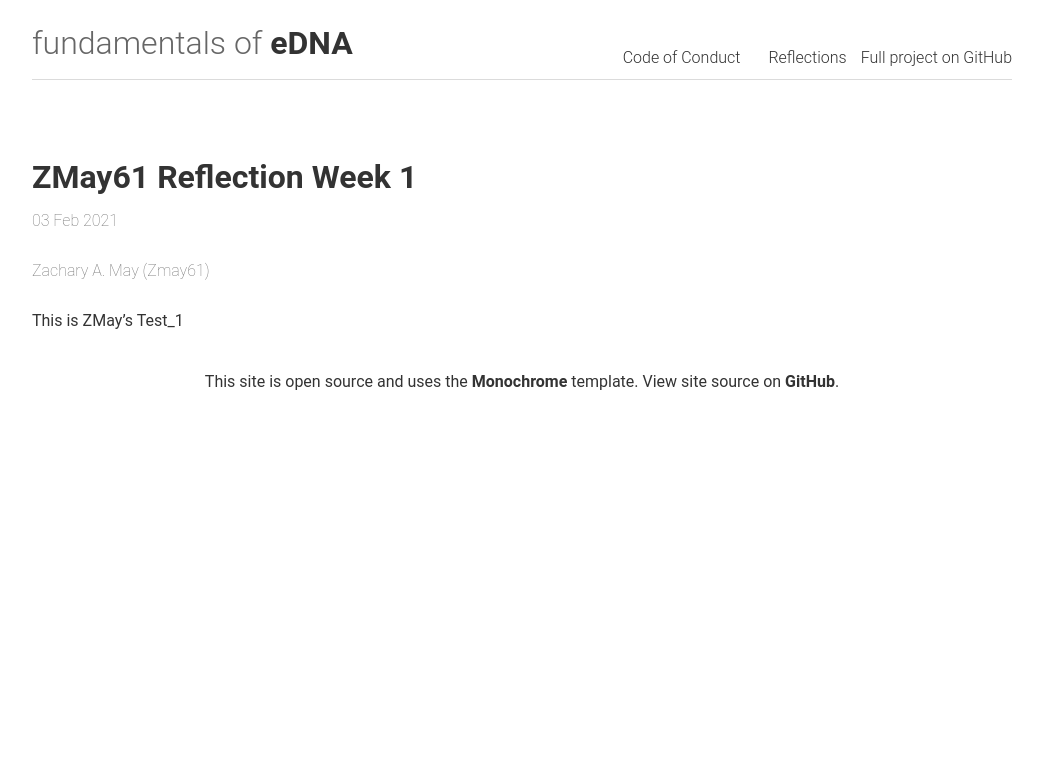
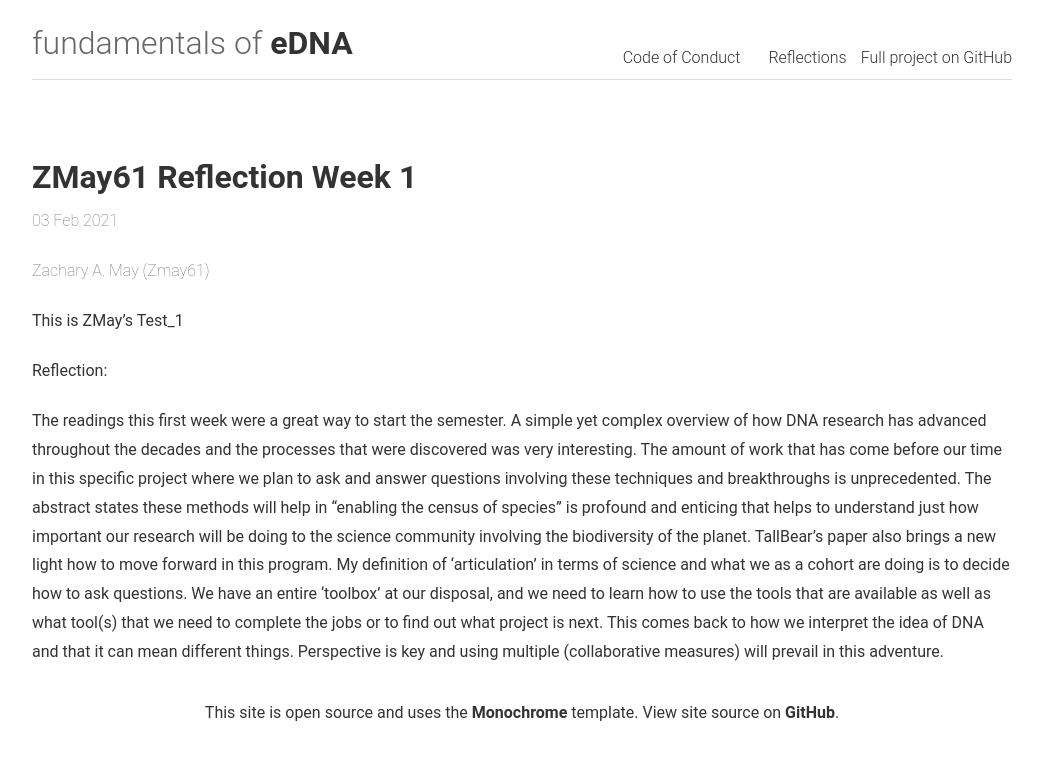
Before and after one commit to fundamentals-eDNA/fundamentals-eDNA.github.io, a Jekyll site: the page built from _posts/2021-02-03-zmay61_reflection_1.md, in a window 1280 px wide. Shown: the top 760 px of the page, without its empty margins (118-1161 px from the left). Built offline with Jekyll 4.4.1, drawn with Linux system fonts in a browser that asks for light colours.

Commit message:
Reflection_1

```diff
--- a/_posts/2021-02-03-zmay61_reflection_1.md
+++ b/_posts/2021-02-03-zmay61_reflection_1.md
@@ -5,3 +5,7 @@ author: Zachary A. May (Zmay61)
 ---
 
 This is ZMay's Test_1
+
+Reflection:
+
+The readings this first week were a great way to start the semester. A simple yet complex overview of how DNA research has advanced throughout the decades and the processes that were discovered was very interesting. The amount of work that has come before our time in this specific project where we plan to ask and answer questions involving these techniques and breakthroughs is unprecedented. The abstract states these methods will help in "enabling the census of species" is profound and enticing that helps to understand just how important our research will be doing to the science community involving the biodiversity of the planet. TallBear's paper also brings a new light how to move forward in this program. My definition of 'articulation' in terms of science and what we as a cohort are doing is to decide how to ask questions. We have an entire 'toolbox' at our disposal, and we need to learn how to use the tools that are available as well as what tool(s) that we need to complete the jobs or to find out what project is next. This comes back to how we interpret the idea of DNA and that it can mean different things. Perspective is key and using multiple (collaborative measures) will prevail in this adventure.
```
